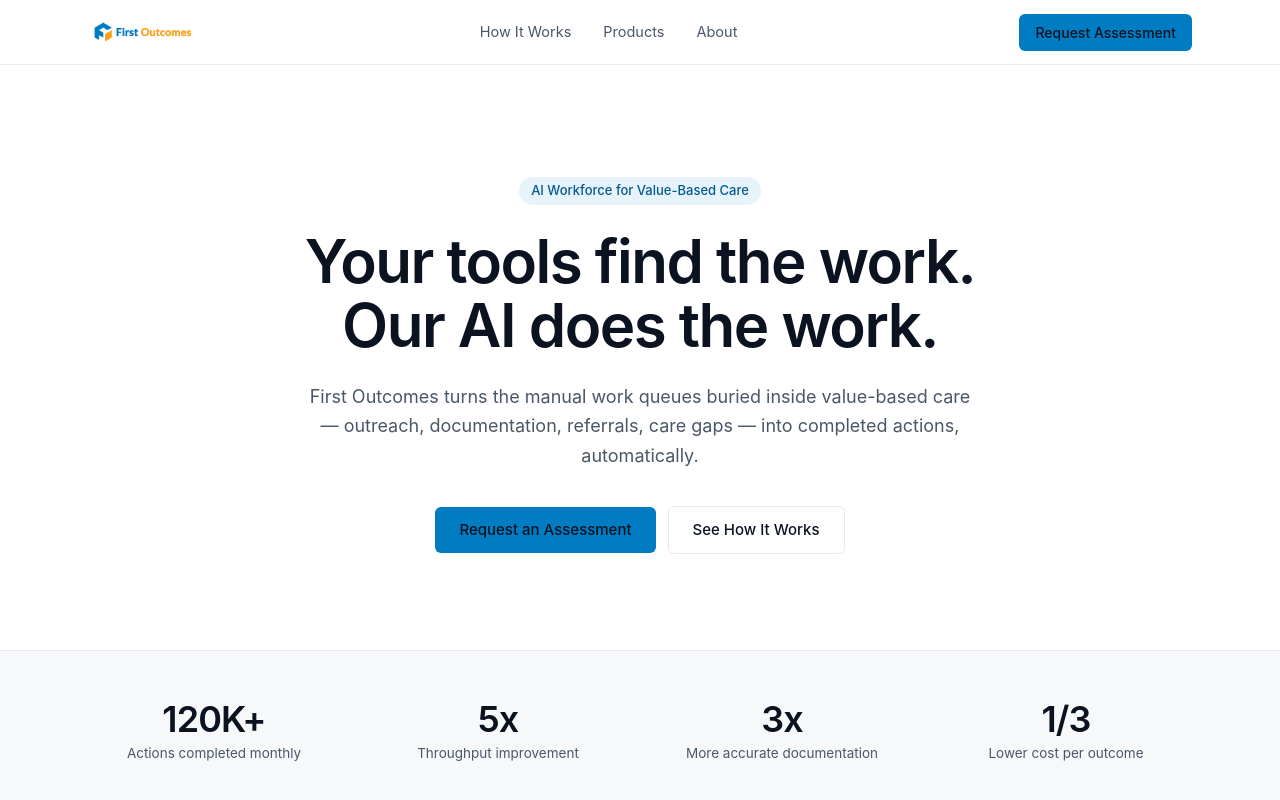
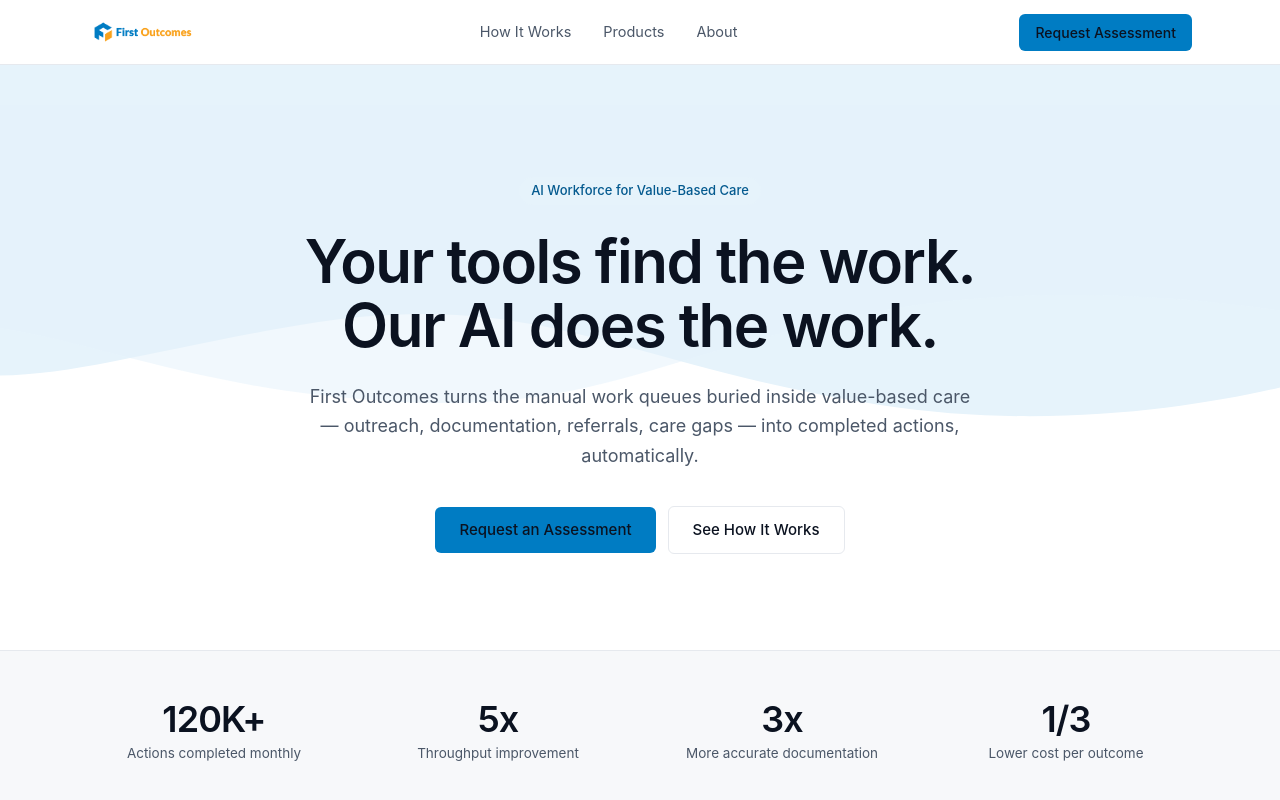
Before and after one commit to jpawa-cpu/firstoutcomes-staging, a React (Vite) app in the folder client/: page / in a window 1280 px wide. Shown: the top 800 px of the page. Built offline with nearby package versions, Linux system fonts and the light colour scheme.

Commit message:
Update Home.jsx

```diff
--- a/client/src/pages/Home.jsx
+++ b/client/src/pages/Home.jsx
@@ -35,7 +35,25 @@ export default function Home() {
   return (
     <div>
       {/* Hero */}
-      <section className="mx-auto max-w-6xl px-6 pt-20 pb-16 md:pt-28 md:pb-24 text-center">
+      <section className="relative overflow-hidden">
+        <svg
+          className="pointer-events-none absolute inset-x-0 top-0 -z-10 h-[560px] w-full text-[var(--fo-primary-light)]"
+          viewBox="0 0 1440 560"
+          preserveAspectRatio="xMidYMin slice"
+          fill="none"
+          aria-hidden="true"
+        >
+          <path
+            fill="currentColor"
+            d="M0 0H1440V300C1440 300 1220 380 960 340C700 300 620 220 380 260C200 290 100 330 0 300V0Z"
+          />
+          <path
+            fill="currentColor"
+            opacity="0.55"
+            d="M0 40H1440V260C1440 260 1180 200 940 250C700 300 660 360 400 330C220 310 110 250 0 260V40Z"
+          />
+        </svg>
+        <div className="mx-auto max-w-6xl px-6 pt-20 pb-16 md:pt-28 md:pb-24 text-center">
           <span className="inline-block rounded-full bg-[var(--fo-primary-light)] px-3 py-1 text-[13px] font-medium text-[var(--fo-primary-dark)]">
             AI Workforce for Value-Based Care
           </span>
@@ -56,10 +74,11 @@ export default function Home() {
             </Link>
             <Link
               to="/how-it-works"
-            className="inline-flex items-center rounded-md border border-[var(--fo-line)] px-6 py-3 text-[15px] font-medium text-[var(--fo-ink)] hover:bg-[var(--fo-surface)] transition-colors"
+              className="inline-flex items-center rounded-md border border-[var(--fo-line)] px-6 py-3 text-[15px] font-medium text-[var(--fo-ink)] hover:bg-white transition-colors"
             >
               See How It Works
             </Link>
+          </div>
         </div>
       </section>
 
```
Lines whose indentation alone changed are shown as unchanged.
